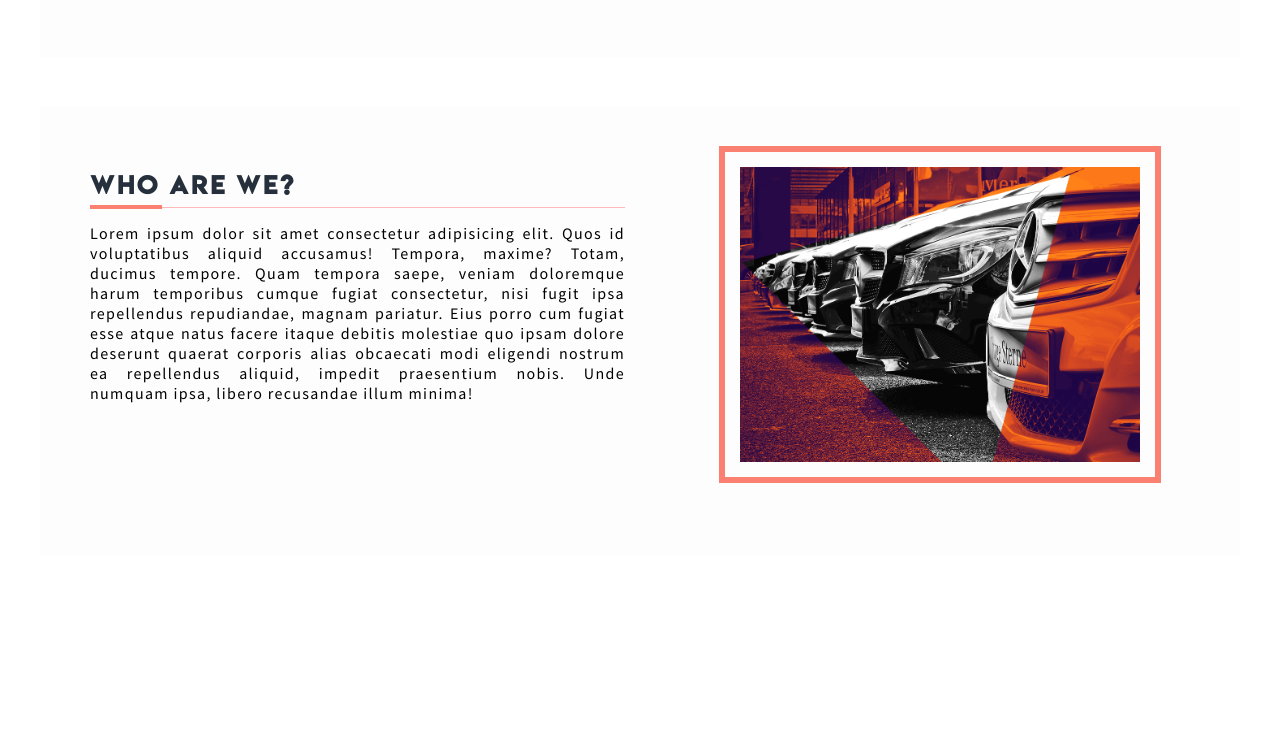
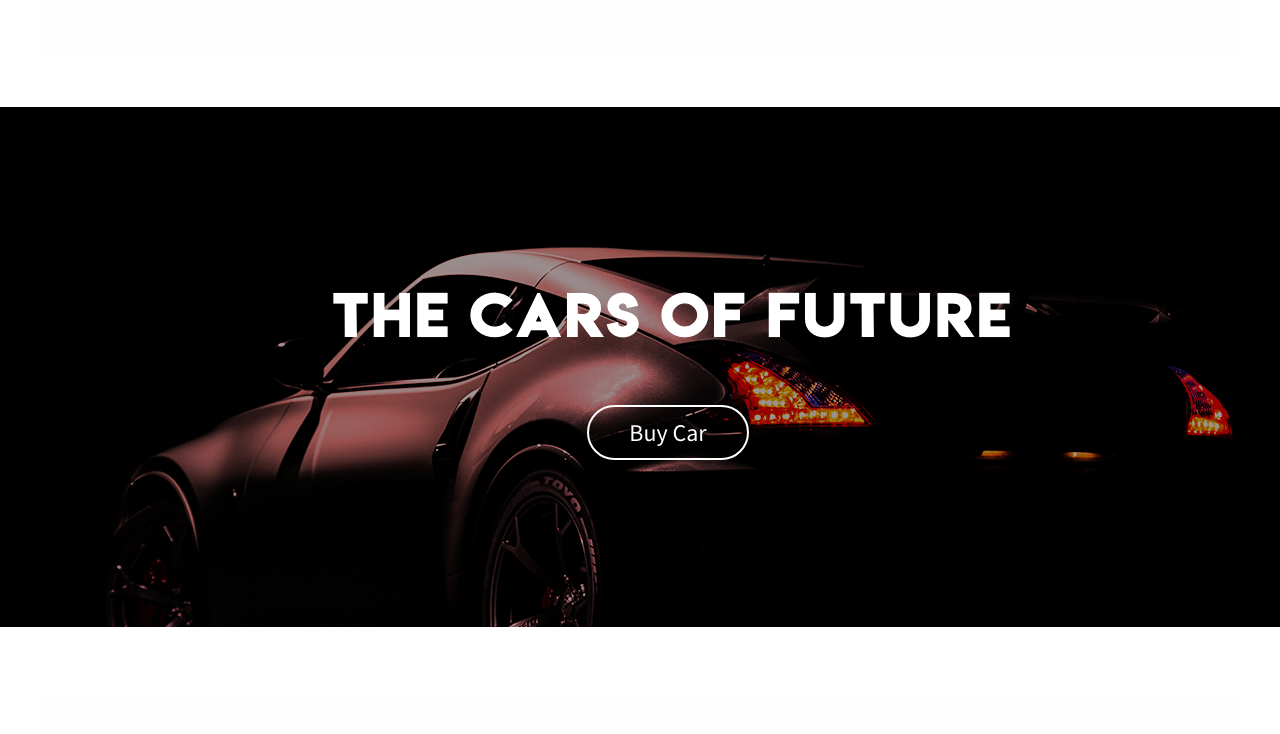
Before and after one commit to HenriqueChigumane/cars-website-desktop, a plain HTML site: page principal.html in a window 1280 px wide. Shown: the part 1582-2316 px from the top of the page. Before the commit the page ends 2188 px from the top, so only its background shows below. Drawn offline with Linux system fonts and the light colour scheme.

Commit message:
add menu and buy car sction

```diff
--- a/assets/main.css
+++ b/assets/main.css
@@ -21,6 +21,7 @@
     margin: 0;
     /*font-family: sans-serif;*/
     box-sizing: border-box;
+
 }
 h2{
   font-family: Lemon Milk Bold;
@@ -50,8 +51,10 @@ h2::after{
 
 header{
     width: 100%;
+}
+.bg{
+    background: linear-gradient(rgba(0, 0, 0, 0.158),rgba(0, 0, 0, 0.226)),url(../1.png);
     height: 100vh;
-background: linear-gradient(rgba(0, 0, 0, 0.158),rgba(0, 0, 0, 0.226)),url(../1.png);
     background-position: center;
     background-repeat: no-repeat;
     background-size: cover;
@@ -60,6 +63,7 @@ background-attachment: fixed;
 .menu{
  margin-top: -5px;}
 nav{
+    box-shadow: 1px 2px 55pt rgba(0, 0, 0, 0.258);
     background-color: aquamarine;
     padding: 10px;
     background:#fff;}
@@ -131,8 +135,51 @@ nav ul li a:hover,a:active{
     margin: 0 auto;
     padding: 60px 50px;
     margin-bottom: 50px;
+    overflow: hidden;
 
 }
+/* section 2*/
+.container-2{
+    width: 100vw;
+    height: 65vh;
+    background: linear-gradient(rgba(0,0,0,0.4),rgba(0,0,0,0.4)),url('../3.png');
+    background-attachment: fixed;
+    display: flex;
+    align-items: center;
+    justify-content:center;
+    margin: 50px auto 70px auto;
+
+}
+.titles-2{
+    color: rgb(255, 255, 255);
+}
+.cont-3{
+    font-size:42pt ;
+    font-family: 'Lemon Milk Bold';
+    font-weight: 400;
+    letter-spacing: 1.5pt;
+    margin-left: 65px;
+}
+.button{
+    text-decoration: none;
+    display: inline-block;
+    font-family: Source Sans Pro;
+    font-weight: 400;
+    font-size: 18pt;
+    text-transform: capitalize;
+    margin-top: 50px;
+    margin-left: 320px;
+    border: 2pt solid rgb(255, 255, 255);
+    padding: 10px 40px;
+    border-radius: 500px;
+    color: white;
+}
+.button:hover, .button:active{
+    background: white;
+    color: black;
+
+}
+/*end*/
 .flex{
     display: flex;
 }
@@ -213,6 +260,7 @@ color:#2c455f
     margin-left: 20px;
 }
 
+
 /*Anderson*/
 .logo-index{
     width: 350px;
@@ -237,5 +285,19 @@ color:#2c455f
 .move-logo:hover{
     outline-offset: 30px;
 }
+.title-5{
+    height:180px;
+    background: linear-gradient(rgba(0, 0, 0, 0.458),rgba(0, 0, 0, 0.426)),url(../1.png);
+    background-position: center;
+    font-family: 'Lemon Milk bold';
+    font-weight: 400;
+    letter-spacing:2pt ;
+    font-size: 22pt;
+    color: #fff;
+    display: flex;
+    align-items: center;
+    justify-content: center;
+
+}
 
 /*Automoveis*/
--- a/principal.html
+++ b/principal.html
@@ -8,7 +8,7 @@
    <title>Document</title>
 </head>
 <body>
-    <header>
+    <header class="bg">
         <div class="menu">
             <nav>
                 <div class="logo">
@@ -31,8 +31,9 @@
 
     </header>
 </body>
+
 <section class="container">
-     <h2>Our Main Goals in Carrer</h2>
+     <h2 class="cont-2">Our Main Goals in Carrer</h2>
      <div class="goals flex">
          <div class="main-skill">
                 <div class="prop-1 prop">
@@ -105,7 +106,13 @@
         </div>
 
 </section>
+<section class="container-2">
+    <div class="titles-2">
+        <h3 class="cont-3">The Cars of Future</h3>
+        <a href="#" class="button">Buy Car</a>
+    </div>
 
+</section>
 <section class="us container flex ">
     <div class="part_1">
       <h2>who are we?</h2>
@@ -119,4 +126,6 @@
 
 </section>
 
+
+
 </html>
```
Also changed, not shown: estrutura.html (+5 -8 lines), 3.png (added). Lines whose indentation alone changed are shown as unchanged.
